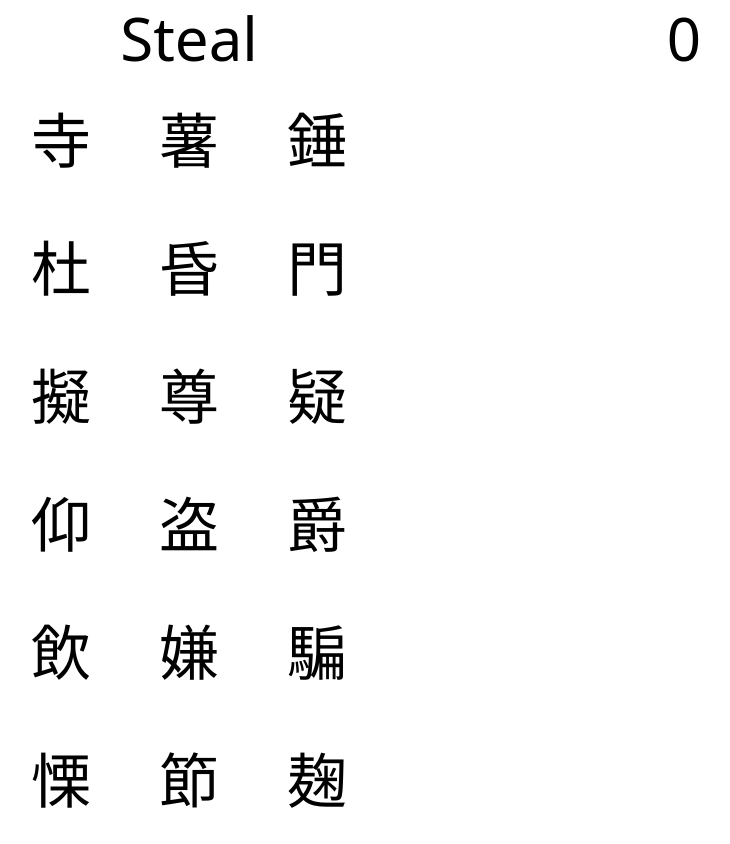
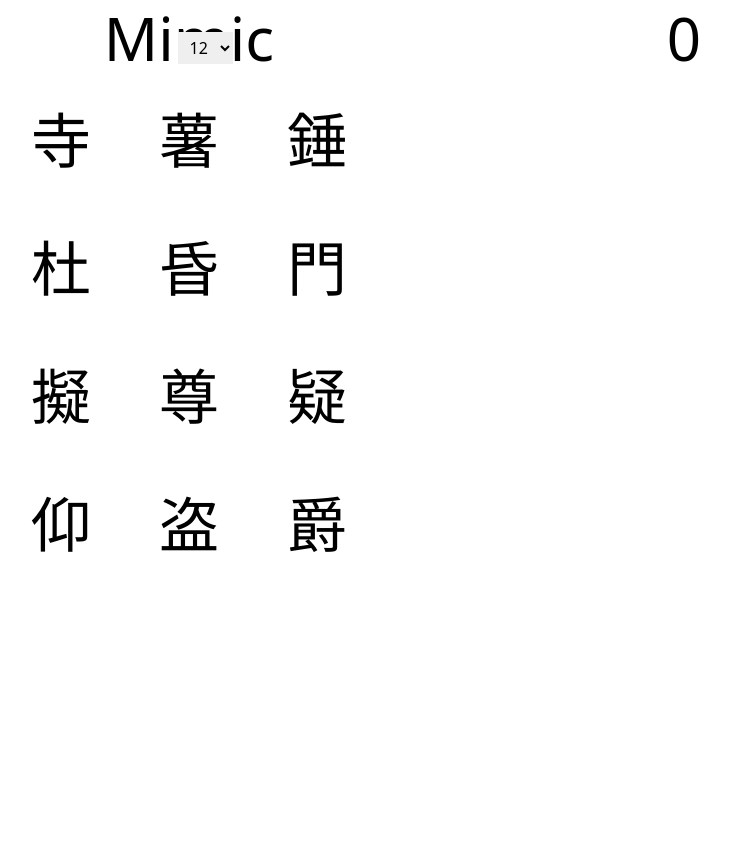
Before and after one commit to 28917562197856/random-kanji, a React (Vite) app: page / in a window 1280 px wide. Shown: the whole page, without its empty margins (451-1181 px from the left). After the commit the page ends 800 px from the top, so only its background shows below. Built offline with nearby package versions, Linux system fonts and the light colour scheme.

Commit message:
added option to change # of kanji

```diff
--- a/src/components/App.tsx
+++ b/src/components/App.tsx
@@ -1,7 +1,5 @@
 import React, { useReducer } from "react";
 import data from "../rtk-kanji.json";
-
-for (let e of data) if (typeof e === "boolean") console.log(e);
 
 type Kanji = {
   keyword: string;
@@ -12,36 +10,40 @@ type State = {
   score: number;
   kanji: Kanji[];
   selectedKanji: Kanji;
+  numOfKanji: number;
 };
 
 type Action = {
   type: "select";
   score?: number;
+  numOfKanji?: number;
 };
 
-const take = (): Kanji[] => {
+const take = (n: number): Kanji[] => {
   let shuffled: any = data;
-  return shuffled.sort(() => 0.5 - Math.random()).slice(0, 18);
+  return shuffled.sort(() => 0.5 - Math.random()).slice(0, n);
 };
 
 const init = () => {
-  const kanji = take();
+  const kanji = take(12);
   const selectedKanji = kanji[(kanji.length * Math.random()) << 0];
   return {
     score: 0,
     kanji,
-    selectedKanji
+    selectedKanji,
+    numOfKanji: 12
   };
 };
 
 const reducer = (state: State, action: Action) => {
   switch (action.type) {
     case "select": {
-      const newKanji = take();
+      const newKanji = take(action.numOfKanji || state.numOfKanji);
       return {
         score: action.score || state.score,
         kanji: newKanji,
-        selectedKanji: newKanji[(newKanji.length * Math.random()) << 0]
+        selectedKanji: newKanji[(newKanji.length * Math.random()) << 0],
+        numOfKanji: action.numOfKanji || state.numOfKanji
       };
     }
     default: {
@@ -64,10 +66,24 @@ export const App: React.FC = () => {
         justifyItems: "center"
       }}
     >
+      <select
+        className="absolute mt-6 lg:mt-8 ml-8 px-2 py-1"
+        onChange={e => {
+          dispatch({ type: "select", numOfKanji: parseInt(e.target.value) });
+        }}
+      >
+        {[...Array(21).keys()]
+          .map(x => x + 4)
+          .map(x => (
+            <option selected={x === 12 ? true : undefined} key={x}>
+              {x}
+            </option>
+          ))}
+      </select>
       <div className="my-2 text-3xl lg:text-6xl">{`${selectedKanji.keyword
         .charAt(0)
         .toUpperCase()}${selectedKanji.keyword.substring(1)}`}</div>
-      <div className="absolute top-0 right-0 mt-2 mr-8 text-3xl lg:mr-32 lg:text-6xl">
+      <div className="absolute right-0 mt-2 mr-8 text-3xl lg:mr-32 lg:text-6xl">
         {score}
       </div>
       <div className="text-6xl sm:w-auto lg:w-1/3 flex flex-wrap justify-center">
--- a/tsconfig.json
+++ b/tsconfig.json
@@ -10,6 +10,7 @@
     "jsx": "react",
     "moduleResolution": "node",
     "rootDir": "src",
+    "downlevelIteration": true,
     "resolveJsonModule": true,
     "allowSyntheticDefaultImports": true,
     "forceConsistentCasingInFileNames": true,
```
